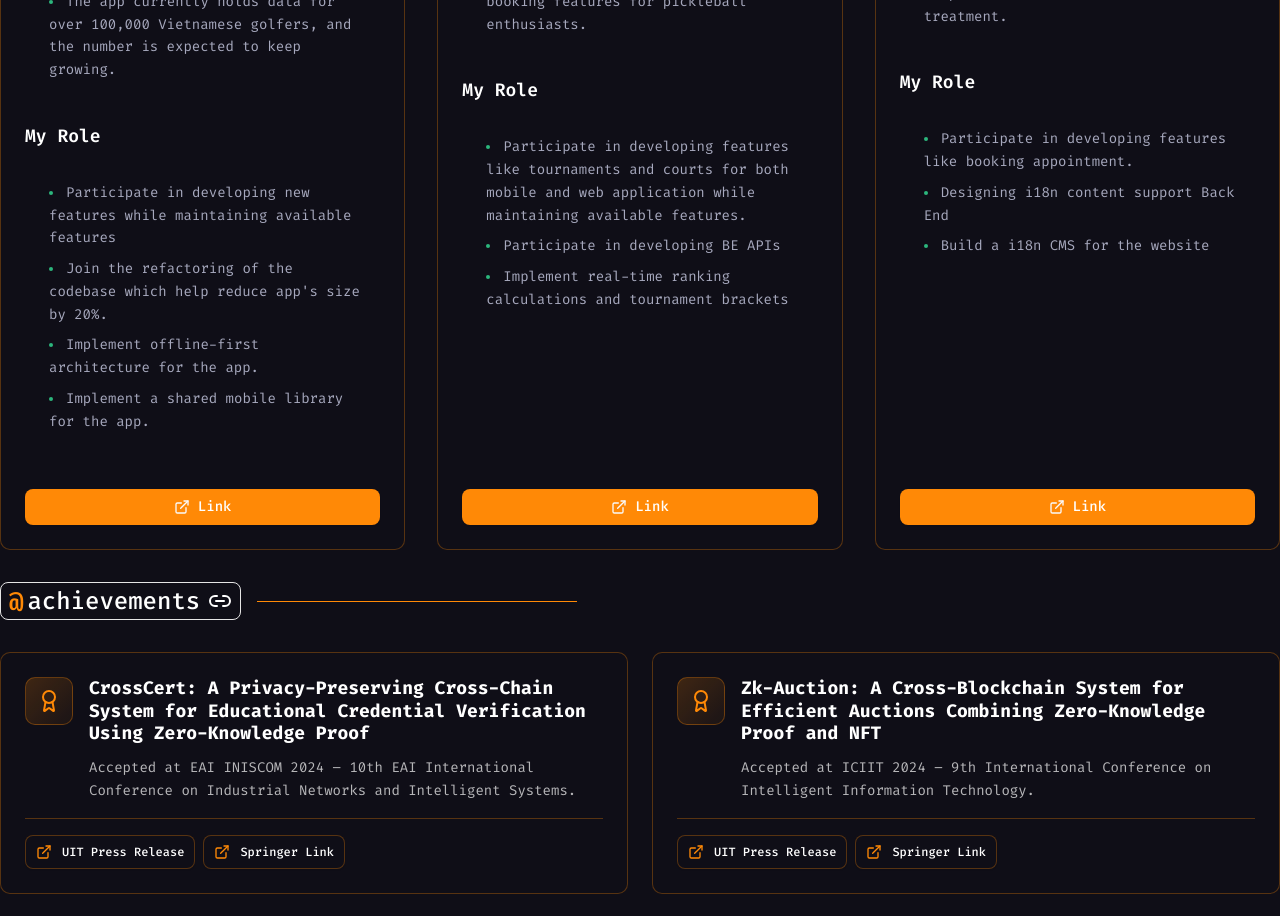
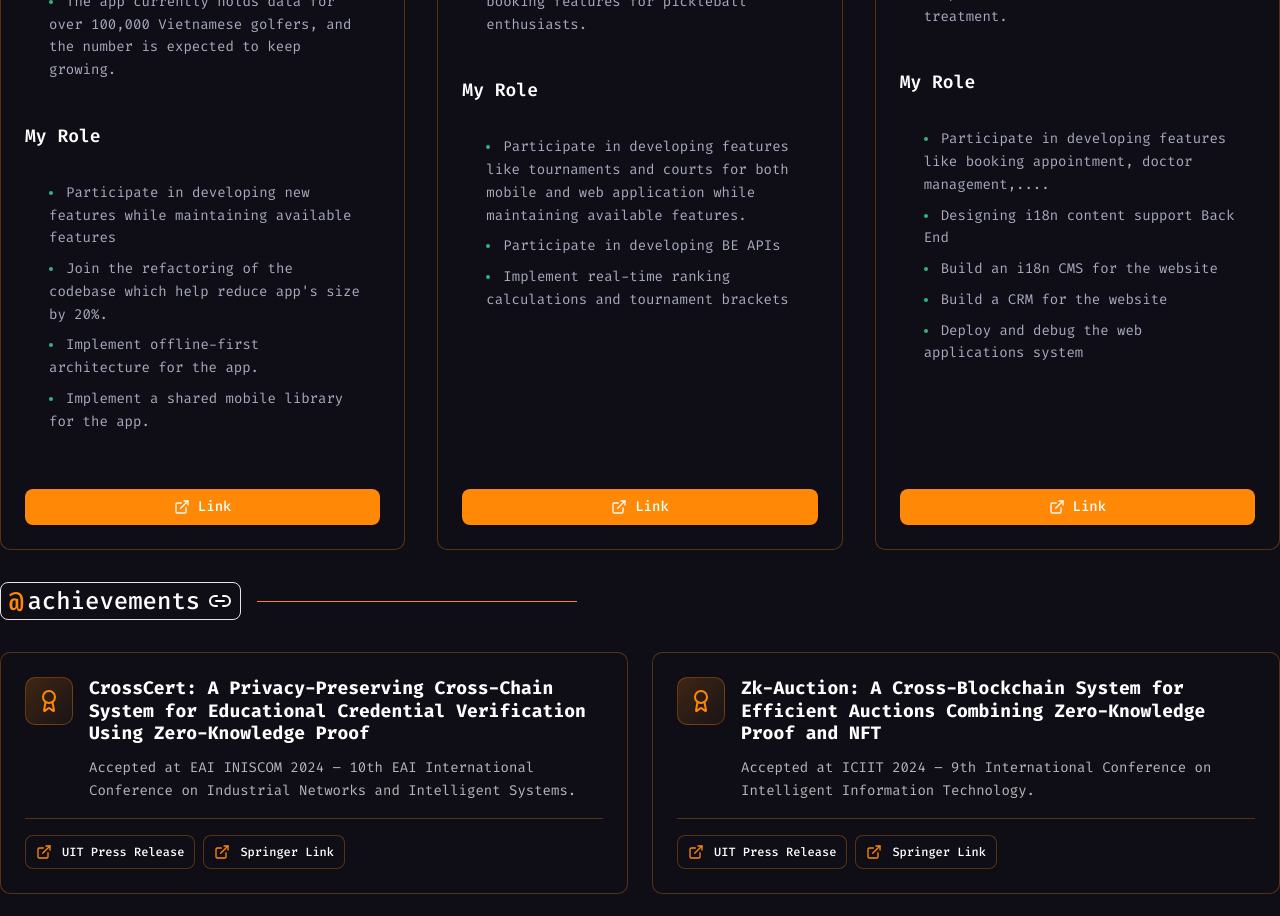
Before and after one commit to phongkhuu115/fkm-dev, a Next.js app: page /works in a window 1280 px wide. Shown: the part 800-1716 px from the top of the page. Built offline with nearby package versions, Linux system fonts and the light colour scheme; no server answers.

Commit message:
feat: update hue hospital project

```diff
--- a/src/features/works/projects.tsx
+++ b/src/features/works/projects.tsx
@@ -57,9 +57,11 @@ const projects = [
     ),
     briefRole: () => (
       <Description>
-        <DescriptionItem>Participate in developing features like booking appointment.</DescriptionItem>
+        <DescriptionItem>Participate in developing features like booking appointment, doctor management,....</DescriptionItem>
         <DescriptionItem>Designing i18n content support Back End</DescriptionItem>
-        <DescriptionItem>Build a i18n CMS for the website</DescriptionItem>
+        <DescriptionItem>Build an i18n CMS for the website</DescriptionItem>
+        <DescriptionItem>Build a CRM for the website</DescriptionItem>
+        <DescriptionItem>Deploy and debug the web applications system</DescriptionItem>
       </Description>
     ),
     link: "https://bvquoctehue.com/"
```
